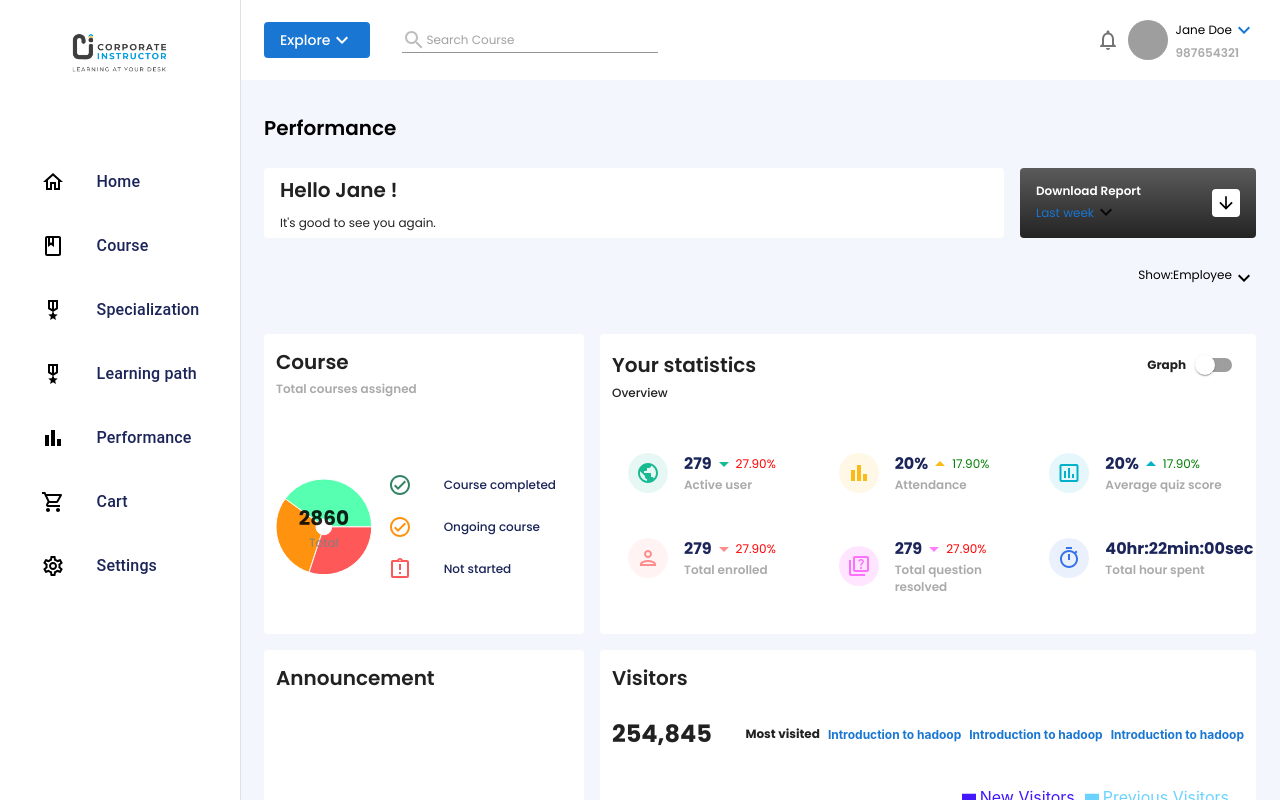
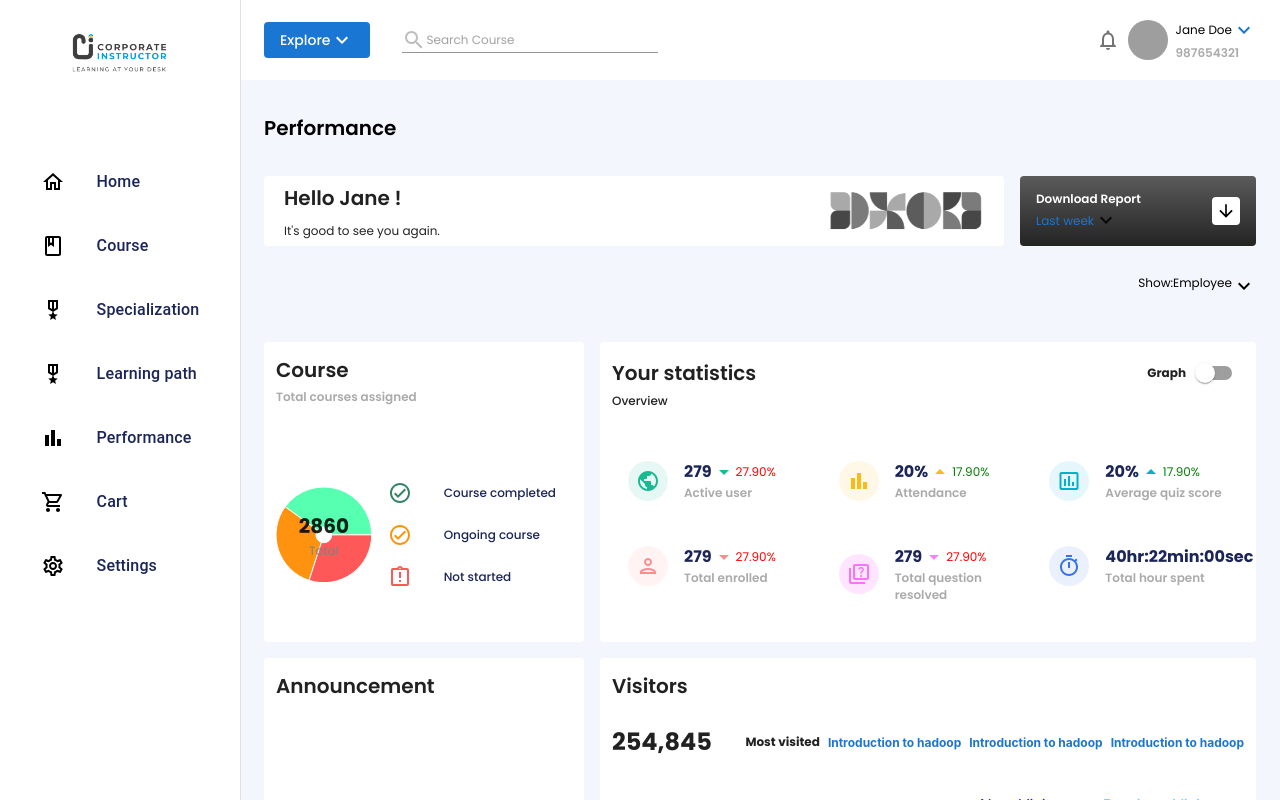
Before and after one commit to YaminNather/selection_application, a React (Create React App) app: page / in a window 1280 px wide. Shown: the top 800 px of the page. Built offline with nearby package versions, Linux system fonts and the light colour scheme; grey boxes are pictures that could not be loaded.

Commit message:
Added design in greetings card

```diff
--- a/src/pages/dashboard/dashboard.tsx
+++ b/src/pages/dashboard/dashboard.tsx
@@ -21,12 +21,22 @@ const Dashboard: FC = () => {
         <Container sx={{padding: "32px"}}>
           <Typography variant="h6">Performance</Typography>
 
-          <Grid container={true} direction="row" columnSpacing={2} sx={{marginTop: "24px"}}>
+          <Grid container={true} direction="row" columnSpacing={2} sx={{marginTop: "32px"}}>
             <Grid item={true} xs={9}>
-              <Card sx={{display: "flex", height: "70px", paddingLeft: "16px", paddingRight: "16px", flexDirection: "column", justifyContent: "center"}}>
-                <Typography variant="h6">Hello Jane !</Typography>
+              <Card
+                sx={{
+                  display: "flex", height: "70px",
+                  paddingLeft: "20px", paddingRight: "20px", paddingTop: "12px", paddingBottom: "12px",
+                  justifyContent: "space-between"
+                }}
+              >
+                <Box display="flex" flexDirection="column" justifyContent="center">
+                  <Typography variant="h6">Hello Jane !</Typography>
 
-                <Typography sx={{marginTop: "8px"}}>It's good to see you again.</Typography>
+                  <Typography sx={{marginTop: "8px"}}>It's good to see you again.</Typography>
+                </Box>
+
+                <img alt="design" src="/greetings_design.png" style={{height: "100%"}} />
               </Card>
             </Grid>
 
```
Also changed, not shown: public/greetings_design.png (added).
